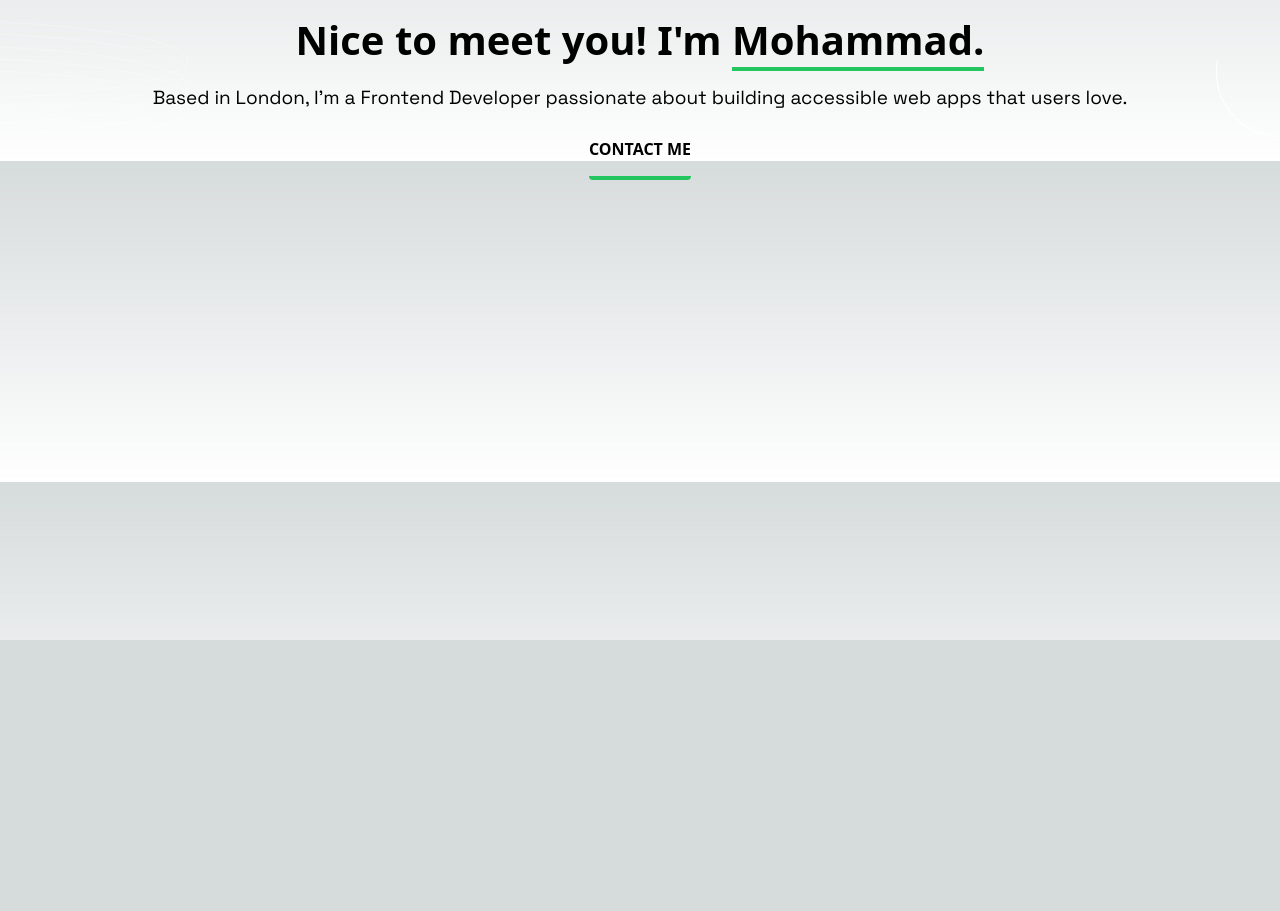
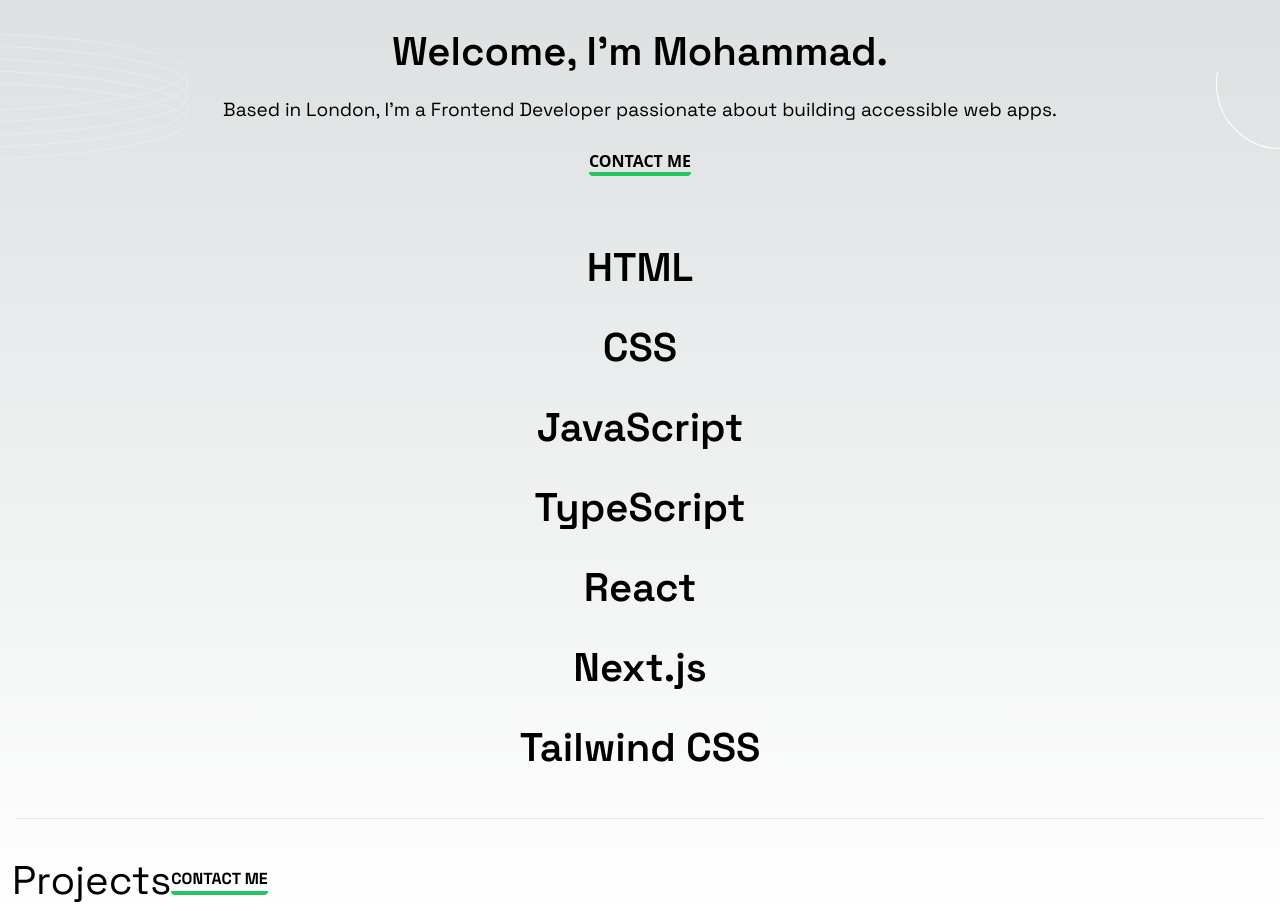
Before and after one commit to qbessi/qbessi.github.io, a Next.js app: page / in a window 1280 px wide. Shown: the part 160-1071 px from the top of the page. Before the commit the page ends 800 px from the top, so only its background shows below. Built offline with nearby package versions, Linux system fonts and the light colour scheme.

Commit message:
Added Skills section

```diff
--- a/src/components/Hero.tsx
+++ b/src/components/Hero.tsx
@@ -5,23 +5,24 @@ const spaceGrotesk = Space_Grotesk({ subsets: ['latin'] });
 
 const Hero = () => {
   return (
-    <section className='text-center bg-no-repeat bg-left-top bg-circles bg-clip-border'>
-      <h1 className='px-3 text-xl leading-10 font-semibold'>
-        Nice to meet you! I'm <span className='border-green-500 border-b-4'>Mohammad.</span>
+    <section className='my-3 text-center bg-no-repeat bg-left-top bg-circles bg-clip-border'>
+      <h1 className={`${spaceGrotesk.className} 'px-5 text-xl leading-10 font-semibold break-words`}>
+      Welcome, I'm Mohammad<span className='text-green'>.</span>
       </h1>
       <h2 className={`${spaceGrotesk.className} 'w-full text-lg pt-6 pb-6 px-3 leading-normal bg-no-repeat bg-oval bg-clip-padding bg-[right_bottom]`}>
         Based in London, I'm a Frontend Developer passionate about
-        building accessible web apps that users love.
+        building accessible web apps.
       </h2>
 
       <Link href="#contact-me"
-            className='uppercase
+            className='divide-y uppercase
                        border-b-4
                        border-green-500
                        hover:border-green-900
                         font-bold
-                        py-4
                           rounded'>Contact Me</Link>
+
+    <hr className="h-px mx-4 mt-10 bg-gray-200 border-0 dark:bg-gray-100"></hr>
 
     </section>
   );
--- /dev/null
+++ b/src/components/Projects.tsx
@@ -0,0 +1,23 @@
+import { Space_Grotesk } from "next/font/google";
+import Link from 'next/link'
+
+const spaceGrotesk = Space_Grotesk({ subsets: ['latin'] });
+
+const Projects = () => {
+
+    return (
+      <section className={`${spaceGrotesk.className} flex flex-row items-center mx-3`}>
+        <h1 className="text-xl">Projects</h1>
+        <Link href="#contact-me"
+            className='divide-y uppercase
+                       border-b-4
+                       border-green-500
+                       hover:border-green-900
+                        font-bold
+                          rounded'>Contact Me</Link>
+      </section>
+
+    );
+};
+
+export default Projects;
--- /dev/null
+++ b/src/components/Skills.tsx
@@ -0,0 +1,22 @@
+import { Space_Grotesk } from "next/font/google";
+
+const spaceGrotesk = Space_Grotesk({ subsets: ['latin'] });
+
+const Skills = () => {
+  return (
+    <section className={`${spaceGrotesk.className} my-3 text-center text-xl font-semibold [&_*]:mb-5`}>
+      <h1>HTML</h1>
+      <h1>CSS</h1>
+      <h1>JavaScript</h1>
+      <h1>TypeScript</h1>
+      <h1>React</h1>
+      <h1>Next.js</h1>
+      <h1>Tailwind CSS</h1>
+
+      <hr className="h-px mx-4 mt-10 bg-gray-200 border-0 dark:bg-gray-100"></hr>
+
+    </section>
+  );
+};
+
+export default Skills;
--- a/src/components/Wrapper.tsx
+++ b/src/components/Wrapper.tsx
@@ -1,6 +1,6 @@
 const Wrapper = ({ children }) => {
   return (
-    <div className="wrapper">
+    <div className="wrapper grid">
       {children}
     </div>
   );
--- a/src/pages/index.tsx
+++ b/src/pages/index.tsx
@@ -3,16 +3,21 @@ import Head from "next/head";
 import Hero from "@/components/Hero";
 import Header from "@/components/Header"
 import Wrapper from "@/components/Wrapper"
-
+import Skills from "@/components/Skills";
+import Projects from "@/components/Projects";
 
 export default function Home() {
   return (
     <>
-      <Head>
-        <title>Qbessi</title>
-      </Head>
-      <Header />
-      <Hero />
+      <Wrapper>
+        <Head>
+          <title>Qbessi</title>
+        </Head>
+        <Header />
+        <Hero />
+        <Skills />
+        <Projects />
+      </Wrapper>
     </>
   );
 }
```
